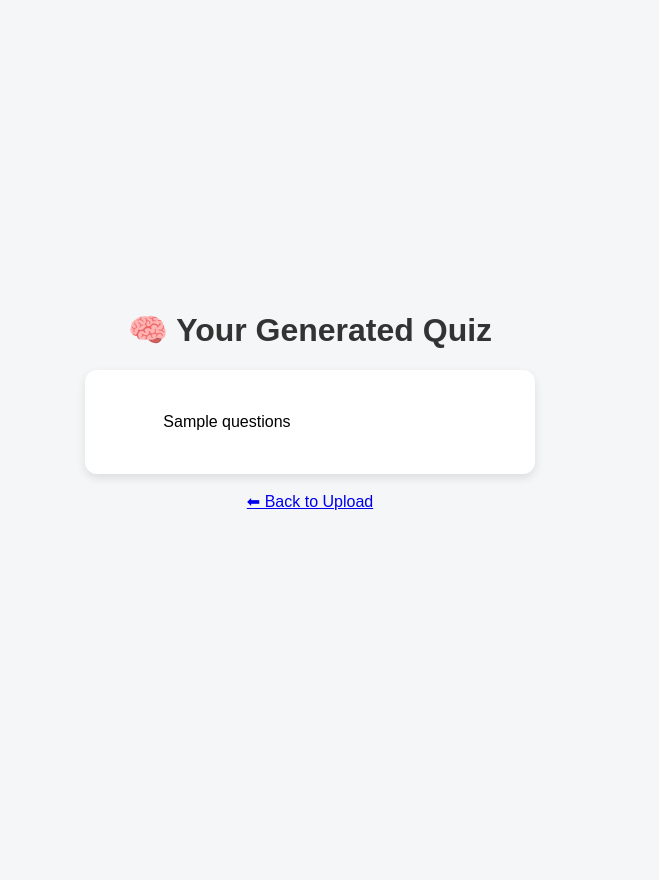
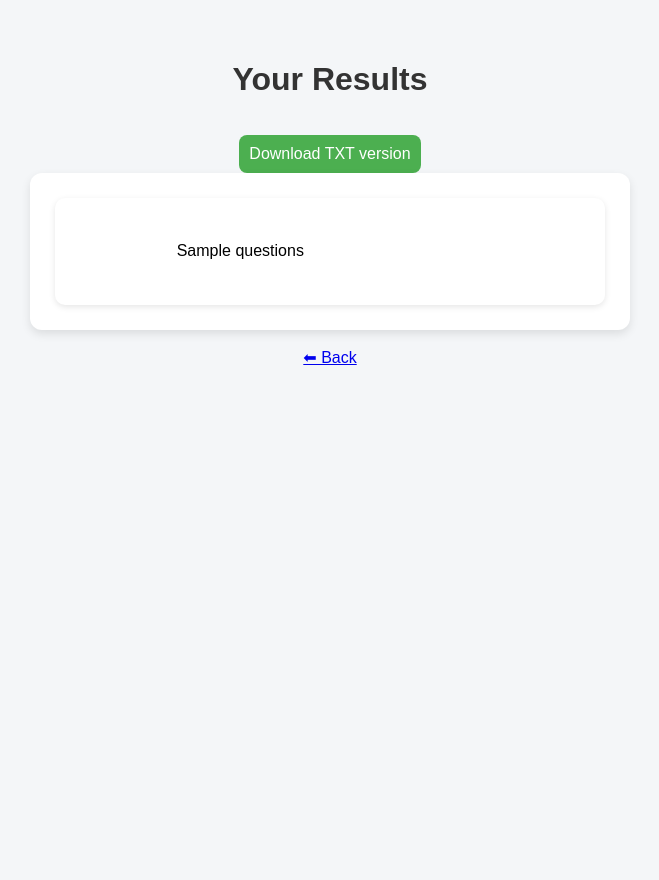
Before and after one commit to T0493421rayo/AiStudyAssistant, a Flask app: template templates/results.html in a window 1280 px wide. Shown: the whole page, without its empty margins (330-989 px from the left). Before the commit the page ends 510 px from the top, so only its background shows below. Run offline with Flask 3, Linux system fonts and the light colour scheme; the template is opened without the code that fills it: most values are stand-ins (such as "Sample title", 1, 10 or a date in 2020).

Commit message:
addition of txt file download in order to allow offline usage.

```diff
--- a/app.py
+++ b/app.py
@@ -3,23 +3,31 @@ from pypdf import PdfReader
 from google import genai
 from dotenv import load_dotenv
 import os
+import time
+latest_result = ""
 
 app=Flask(__name__)
 load_dotenv()
 
-#PUT YOUR GEMINI API KEY HERE
 client = genai.Client(
     api_key=os.getenv("GEMINI_API_KEY")
 )
 
 
+from pypdf import PdfReader
+
+
 def extract_text(file):
-    reader = PdfReader(file)
-    text = ""
-    for page in reader.pages:
-        if page.extract_text():
-            text += page.extract_text()
-    return text
+    try:
+        reader = PdfReader(file)
+        text = ""
+        for page in reader.pages:
+            page_text = page.extract_text()
+            if page_text:
+                text += page_text
+        return text
+    except Exception:
+        return None
 
 
 @app.route("/")
@@ -32,21 +40,27 @@ def upload():
     file = request.files["pdf"]
     action = request.form.get("action")
 
-    # extract text from PDF
+    #extract text from PDF
     text = extract_text(file)
+    if text is None:
+        return render_template(
+            "results.html",
+            questions="Invalid or corrupted PDF.Please upload a valid PDF file."
+        )
 
-    # choose prompt based on button clicked
+
     if action == "flashcards":
         prompt = f"""
         You are a strict GCSE teacher.
 
-        Generate EXACTLY 10 flashcards from the notes below.
+        Create EXACTLY 10 flashcards from the notes.
 
-        Format:
-        Q: question
-        A: answer
+        Return in this format:
 
-        You MUST produce exactly 10 Q&A pairs.
+        Q: question here
+        A: answer here
+
+        Separate each flashcard with a blank line.
 
         Notes:
         {text}
@@ -74,11 +88,47 @@ def upload():
         {text}
         """
 
+    response = None
+
+    for attempt in range(3):
+        try:
+            response = client.models.generate_content(
+                model="gemini-2.5-flash",
+                contents=prompt
+            )
+            break
+
+        except Exception:
+            time.sleep(2)
+
+    if response is None:
+        return render_template(
+            "results.html",
+            questions="Gemini is currently busy.Please try again in a minute."
+        )
     response = client.models.generate_content(
         model="gemini-2.5-flash",
         contents=prompt
     )
 
+    global latest_result
+    latest_result = response.text
+
     return render_template("results.html", questions=response.text)
+from flask import Response
+@app.route("/download/txt")
+def download_txt():
+    global latest_result
+
+    if not latest_result:
+        return "No content to download yet."
+
+    return Response(
+        latest_result,
+        mimetype="text/plain",
+        headers={
+            "Content-Disposition": "attachment; filename=study-material.txt"
+        }
+    )
 if __name__ == "__main__":
     app.run(debug=True)
--- a/static/style.css
+++ b/static/style.css
@@ -1,21 +1,19 @@
-body {
-    background: red;
-}
 body {
     font-family: Arial, sans-serif;
     background: #f4f6f8;
     margin: 0;
     padding: 0;
 }
-/* Center page content */
+
+/* Page container */
 .container {
     display: flex;
     flex-direction: column;
     align-items: center;
-    justify-content: center;
-    height: 100vh;
     width: 100%;
-    text-align: center;
+    padding: 40px 20px;
+    min-height: 100vh;
+    justify-content: flex-start;
 }
 
 /* Card */
@@ -23,14 +21,26 @@ body {
     background: white;
     padding: 25px;
     border-radius: 12px;
-    width: 400px;
+    width: 100%;
+    max-width: 600px;
+
     box-shadow: 0 4px 10px rgba(0,0,0,0.1);
+    box-sizing: border-box;
+    height: auto;
+    overflow: visible;
 }
 
 /* Title */
 h1 {
     text-align: center;
     color: #333;
+}
+
+/* Form */
+form {
+    display: flex;
+    flex-direction: column;
+    gap: 12px;
 }
 
 /* Button */
@@ -54,8 +64,46 @@ button:hover {
 input[type="file"] {
     margin-top: 10px;
 }
-form {
+
+/* Output text */
+.output {
+    text-align: left;
+    white-space: pre-wrap;
+    line-height: 1.6;
+    font-size: 15px;
+
+    background: #f9f9f9;
+    padding: 15px;
+    border-radius: 10px;
+
+    overflow: visible;
+    height: auto;
+
+    word-break: break-word;
+    overflow-wrap: anywhere;
+}
+
+/* Flashcards layout */
+.flashcards {
     display: flex;
     flex-direction: column;
-    gap: 12px;
+    gap: 15px;
 }
+
+/* Flashcard box */
+.flashcard {
+    background: white;
+    border-radius: 10px;
+    padding: 15px;
+    box-shadow: 0 2px 6px rgba(0,0,0,0.1);
+
+    width: 100%;
+    box-sizing: border-box;
+    height: auto;
+}
+.flashcard-content {
+    white-space: pre-wrap;
+    word-break: break-word;
+    overflow-wrap: anywhere;
+    line-height: 1.6;
+}
--- a/templates/results.html
+++ b/templates/results.html
@@ -1,7 +1,7 @@
 <!DOCTYPE html>
 <html>
 <head>
-    <title>Quiz Results</title>
+    <title>Results</title>
     <link rel="stylesheet" href="{{ url_for('static', filename='style.css') }}">
 </head>
 
@@ -9,17 +9,31 @@
 
 <div class="container">
 
-    <h1>🧠 Your Generated Quiz</h1>
+    <h1>Your Results</h1>
+    <a href="/download/txt">
+    <button>Download TXT version</button>
+    </a>
 
     <div class="card">
-        <div style="white-space: pre-wrap; text-align: left;">
-            {{ questions }}
+
+        <div class="flashcard-container">
+
+            {% set blocks = questions.split('\n\n') %}
+
+            {% for block in blocks %}
+                <div class="flashcard">
+                    <div class="flashcard-content">
+                        {{ block }}
+                </div>
+                </div>
+            {% endfor %}
+
         </div>
+
     </div>
 
     <br>
-
-    <a href="/">⬅ Back to Upload</a>
+    <a href="/">⬅ Back</a>
 
 </div>
 
```
Also changed, not shown: templates/index.html (+10 -7 lines).
